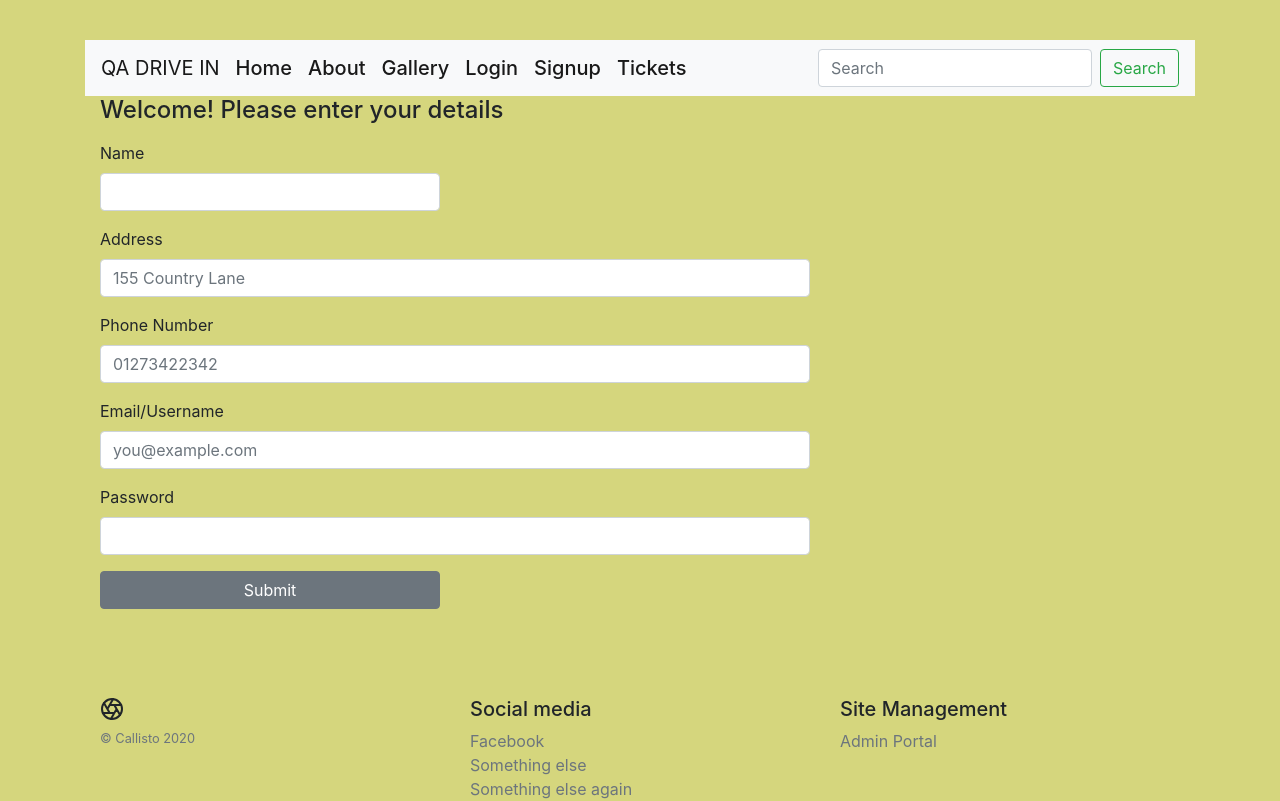
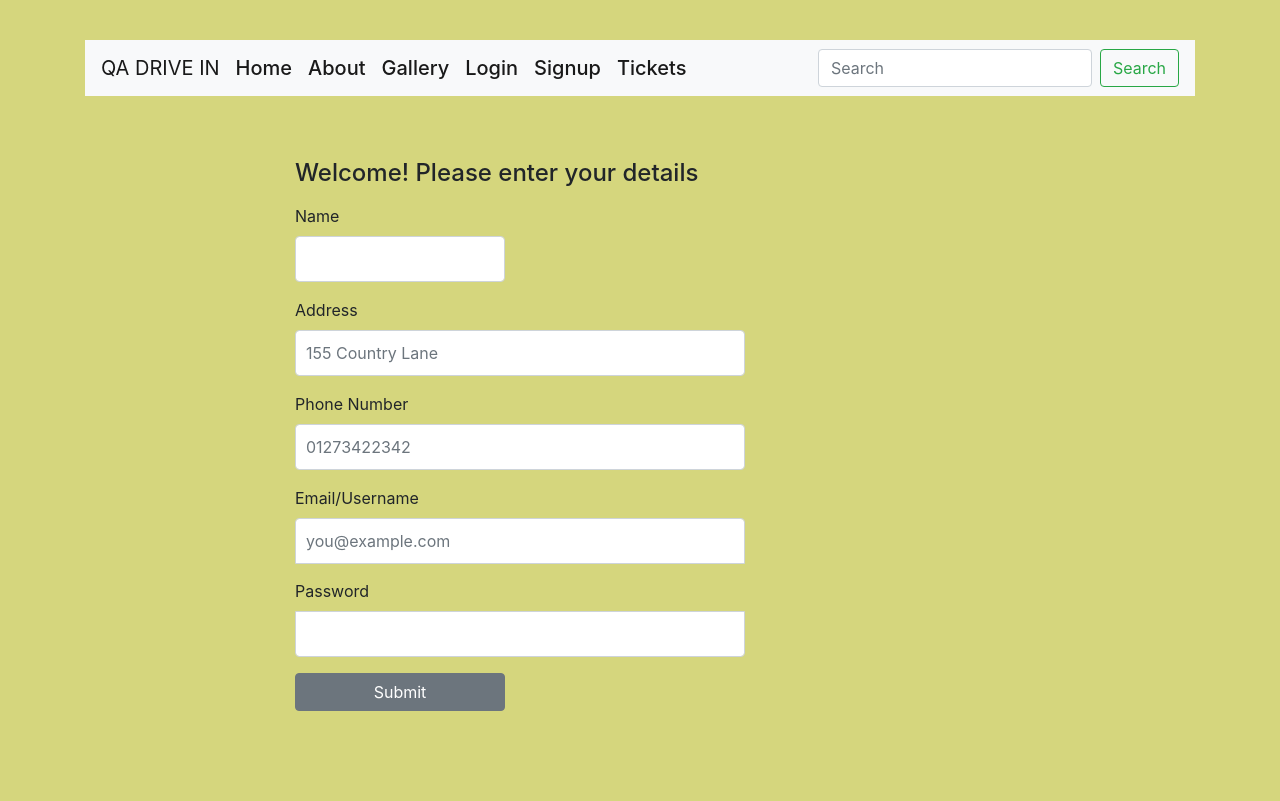
Before and after one commit to CYoung5560/Final_projectFE, a React (Create React App) app in the folder frontend/: page /signup in a window 1280 px wide. Shown: the top 801 px of the page. Built offline with nearby package versions, Linux system fonts and the light colour scheme.

Commit message:
SK - Added Signup.css

```diff
--- a/frontend/src/SignupPage.js
+++ b/frontend/src/SignupPage.js
@@ -1,18 +1,18 @@
 import React from "react";
 import "./App.css";
-import "./signin.css";
+import "./signup.css";
 
 export default class Signup extends React.Component {
   render() {
     return (
       <div>
-        <div class="container">
-          <div class="row">
-
+        <br></br>
+        <br></br>
+        <form class="form-signup">
             <div class="col-md-8 order-md-1">
               <h4 class="mb-3">Welcome! Please enter your details</h4>
 
-              <form class="needs-validation" method="POST" id="formCreateCustomer" novalidate>
+              <form class="needs-validation" id="formCreateCustomer" novalidate>
                 <div class="row">
                   <div class="col-md-6 mb-3">
                     <label for="name">Name</label>
@@ -94,10 +94,10 @@ export default class Signup extends React.Component {
                 </div>
                 <br></br>
               </form>
-        </div>
-        </div>
-       </div>
+          </div>
+          </form>
       </div>
+
     );
   }
 }
--- /dev/null
+++ b/frontend/src/signup.css
@@ -0,0 +1,44 @@
+html,
+body {
+  height: 100%;
+  width: 100%;
+}
+
+body {
+  display: -ms-flexbox;
+  -ms-flex-align: center;
+  align-items: center;
+  padding-top: 40px;
+  padding-bottom: 40px;
+  background-color: #d5d67d;
+}
+
+.form-signup {
+  width: 100%;
+  max-width: 750px;
+  padding: 15px;
+  margin: auto;
+}
+.form-signup .checkbox {
+  font-weight: 400;
+}
+.form-signup .form-control {
+  position: relative;
+  box-sizing: border-box;
+  height: auto;
+  padding: 10px;
+  font-size: 16px;
+}
+.form-signup .form-control:focus {
+  z-index: 2;
+}
+.form-signup input[type="email"] {
+  margin-bottom: -1px;
+  border-bottom-right-radius: 0;
+  border-bottom-left-radius: 0;
+}
+.form-signup input[type="password"] {
+  margin-bottom: 10px;
+  border-top-left-radius: 0;
+  border-top-right-radius: 0;
+}
```
